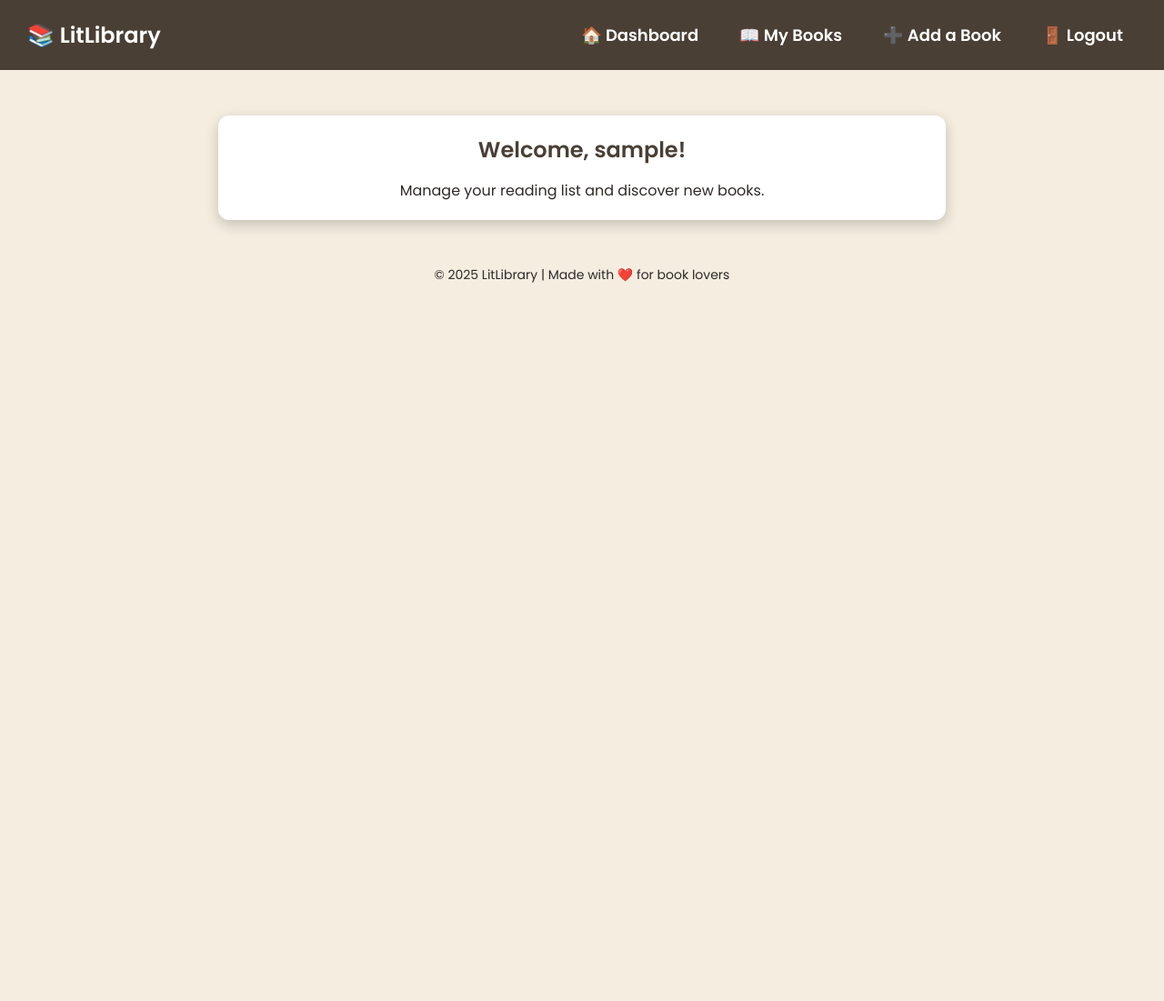
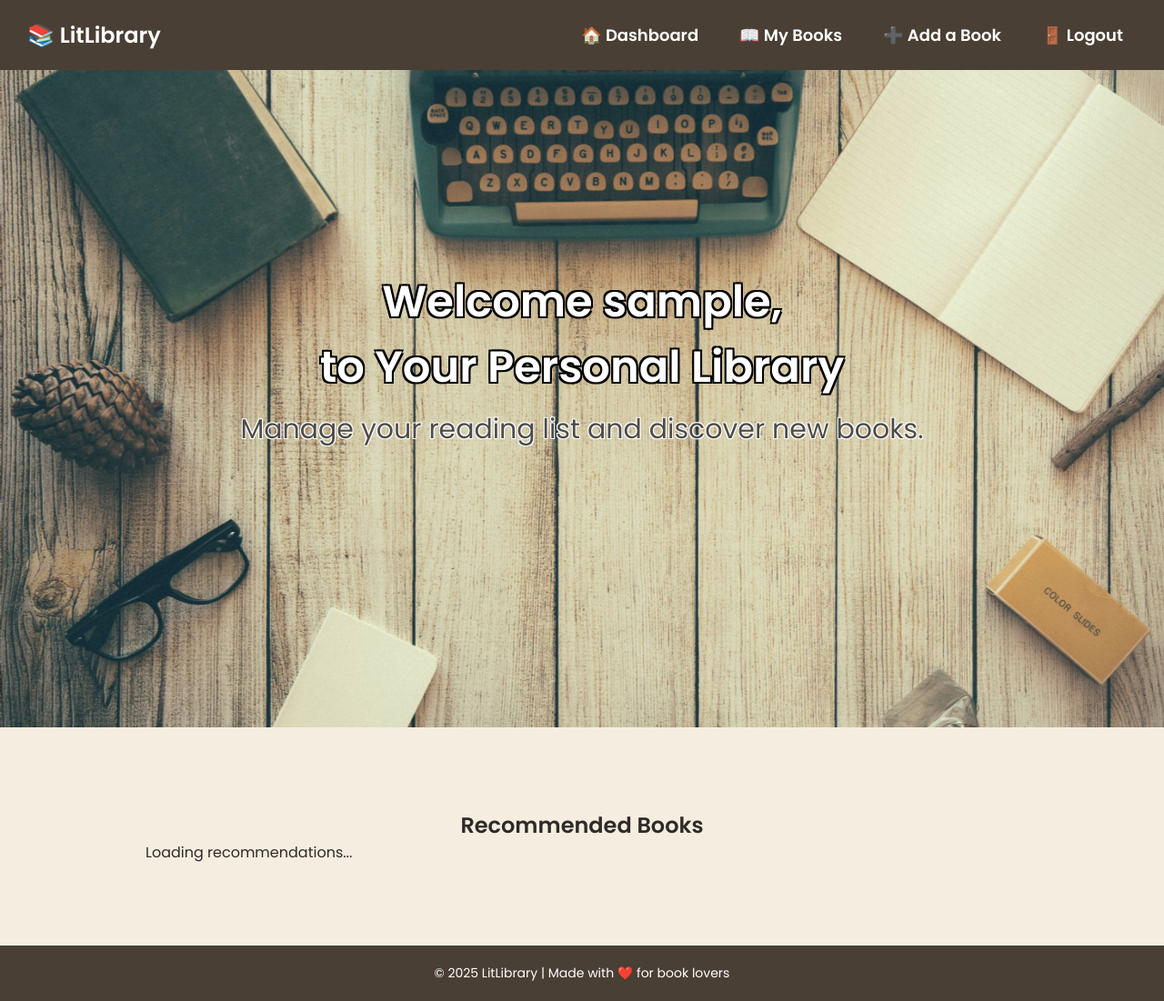
Before and after one commit to vmr093/LitLibrary2, a Django app: page /dashboard/ in a window 1280 px wide. Shown: the whole page at 91% size. Before the commit the page ends 311 px from the top, so only its background shows below. Run offline with Django 5.2, Linux system fonts and the light colour scheme; the visitor is signed in with stand-in values (Sample User, id 1); some libraries are stand-ins or nearby versions.

Commit message:
more css

```diff
--- a/main_app/templates/main/dashboard.html
+++ b/main_app/templates/main/dashboard.html
@@ -13,15 +13,14 @@
         @import url('https://fonts.googleapis.com/css2?family=Poppins:wght@300;400;600&display=swap');
 
         :root {
-            --primary-color: #4A3F35; /* Dark brown */
-            --secondary-color: #D7B29D; /* Soft beige */
-            --background-color: #F5EDE0; /* Light cream */
+            --primary-color: #4A3F35;
+            --secondary-color: #D7B29D;
+            --background-color: #F5EDE0;
             --text-color: #2E2A28;
             --button-color: #8C4A36;
             --button-hover: #6E3A29;
         }
 
-        /* Base Styles */
         * {
             margin: 0;
             padding: 0;
@@ -32,12 +31,14 @@
         body {
             background-color: var(--background-color);
             color: var(--text-color);
-            text-align: center;
-            height: 100vh;
+            overflow-x: hidden;
         }
 
-        /* Header/Nav Bar */
+        /* Sticky Header */
         header {
+            position: fixed;
+            top: 0;
+            width: 100%;
             background-color: var(--primary-color);
             color: white;
             padding: 15px;
@@ -47,6 +48,7 @@
             justify-content: space-between;
             align-items: center;
             padding: 15px 30px;
+            z-index: 1000;
         }
 
         .nav-links {
@@ -68,32 +70,121 @@
             background-color: var(--button-hover);
         }
 
+        /* Center h2 and p inside the parallax section */
+        .parallax {
+            height: 100vh;
+            background: url("{% static 'main/bookshelf.png' %}") no-repeat center center/cover;
+            display: flex;
+            flex-direction: column;
+            align-items: center;
+            justify-content: center;
+            text-align: center;
+            position: relative;
+        }
+
+    /* Styling for the h2 */
+        .parallax h2 {
+            font-size: 48px;
+            font-weight: bold;
+            text-shadow: -2px -2px 0 black,
+                        2px -2px 0 black,
+                        -2px  2px 0 black,
+                        2px  2px 0 black;
+            color: white;
+            margin-bottom: 10px; /* Space between h2 and p */
+}
+
+    /* Styling for the p */
+        .parallax p {
+            font-size: 30px;
+            font-weight: 400;
+            color: rgba(0, 0, 0, 0.7); /* Darker but not too harsh */
+            text-shadow: -1px -1px 0 white,
+                        1px -1px 0 white,
+                        -1px  1px 0 white,
+                        1px  1px 0 white;
+            margin-top: 0;
+}
+
+
+        /* Section Animations */
+        .section {
+            opacity: 0;
+            transform: translateY(50px);
+            transition: all 0.6s ease-in-out;
+        }
+
+        .show {
+            opacity: 1;
+            transform: translateY(0);
+        }
+
         /* Dashboard Container */
         .dashboard-container {
-            max-width: 800px;
+            max-width: 900px;
             margin: 50px auto;
             padding: 20px;
             background: white;
             box-shadow: 0px 5px 15px rgba(0, 0, 0, 0.2);
             border-radius: 12px;
+            text-align: center;
         }
 
-        .dashboard-container h2 {
-            color: var(--primary-color);
-            margin-bottom: 15px;
+        /* Recommendations */
+        .recommendations-container {
+            max-width: 1000px;
+            margin: 70px auto;
+            padding: 20px;
+            text-align: center;
+            background: none; /* Removes the background */
+            box-shadow: none;  /* Removes the box shadow */
+            border-radius: 0;  /* Removes rounded edges */
+        }
+
+
+        .book-list {
+            display: flex;
+            flex-wrap: nowrap; /* Prevent wrapping */
+            justify-content: space-between; /* Spread books evenly */
+            gap: 20px;
+            width: 100%;
+            overflow-x: auto; /* Enable horizontal scrolling if needed */
+            scroll-behavior: smooth; /* Smooth scrolling effect */
+        }
+
+
+        .book-card {
+            border-radius: 8px;
+            padding: 15px;
+            width: 200px;
+            text-align: center;
+            box-shadow: 0px 4px 8px rgba(0, 0, 0, 0.2);
+            transition: transform 0.3s ease-in-out;
+        }
+
+        .book-card:hover {
+            transform: scale(1.05);
+        }
+
+        .book-card img {
+            width: 100px;
+            border-radius: 5px;
+            margin-bottom: 10px;
         }
 
         /* Footer */
         footer {
-            margin-top: 20px;
-            color: var(--text-color);
+            text-align: center;
+            padding: 20px;
             font-size: 14px;
+            background: var(--primary-color);
+            color: white;
         }
     </style>
 </head>
 <body>
 
-    <!-- Header with Navigation -->
+    <!-- Sticky Navigation -->
     <header>
         <span>📚 LitLibrary</span>
         <div class="nav-links">
@@ -104,9 +195,20 @@
         </div>
     </header>
 
-    <div class="dashboard-container">
-        <h2>Welcome, {{ user.username }}!</h2>
+    <!-- Parallax Banner -->
+    <div class="parallax">
+       <h2>Welcome {{ user.username }}, <h/2>
+        <h2>to Your Personal Library</h2>
         <p>Manage your reading list and discover new books.</p>
+    </div>
+
+
+    <!-- Recommendations Section -->
+    <div class="recommendations-container section">
+        <h2>Recommended Books</h2>
+        <div class="book-list" id="recommendations">
+            <p>Loading recommendations...</p>
+        </div>
     </div>
 
     <!-- Footer -->
@@ -114,5 +216,52 @@
         <p>&copy; 2025 LitLibrary | Made with ❤️ for book lovers</p>
     </footer>
 
+    <script>
+        // Scroll Animation
+        function revealOnScroll() {
+            const sections = document.querySelectorAll('.section');
+            sections.forEach(section => {
+                const sectionTop = section.getBoundingClientRect().top;
+                const triggerHeight = window.innerHeight - 100;
+                if (sectionTop < triggerHeight) {
+                    section.classList.add('show');
+                }
+            });
+        }
+
+        window.addEventListener('scroll', revealOnScroll);
+
+        // Fetch Book Recommendations
+        async function fetchRecommendations() {
+            const response = await fetch(`https://www.googleapis.com/books/v1/volumes?q=fiction&maxResults=10`);
+            const data = await response.json();
+
+            const recommendationsDiv = document.getElementById("recommendations");
+            recommendationsDiv.innerHTML = "";
+
+            if (data.items) {
+                data.items.forEach(book => {
+                    const title = book.volumeInfo.title;
+                    const author = book.volumeInfo.authors ? book.volumeInfo.authors.join(", ") : "Unknown";
+                    const coverImage = book.volumeInfo.imageLinks ? book.volumeInfo.imageLinks.thumbnail : "";
+
+                    const bookCard = `
+                        <div class="book-card">
+                            <img src="${coverImage}" alt="${title}">
+                            <h3>${title}</h3>
+                            <p>${author}</p>
+                        </div>
+                    `;
+
+                    recommendationsDiv.innerHTML += bookCard;
+                });
+            } else {
+                recommendationsDiv.innerHTML = "<p>No recommendations found.</p>";
+            }
+        }
+
+        document.addEventListener("DOMContentLoaded", fetchRecommendations);
+    </script>
+
 </body>
 </html>
```
Also changed, not shown: main_app/static/main/bookshelf.png (added).
